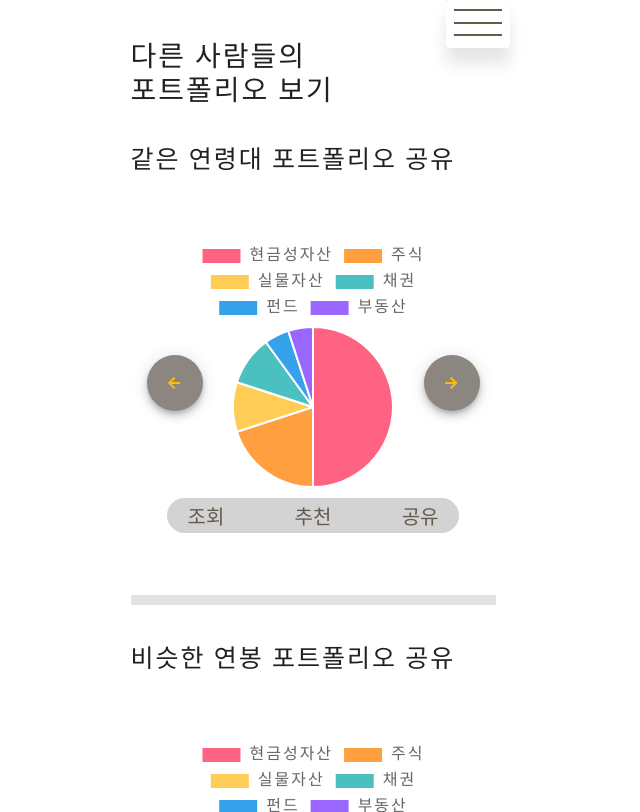
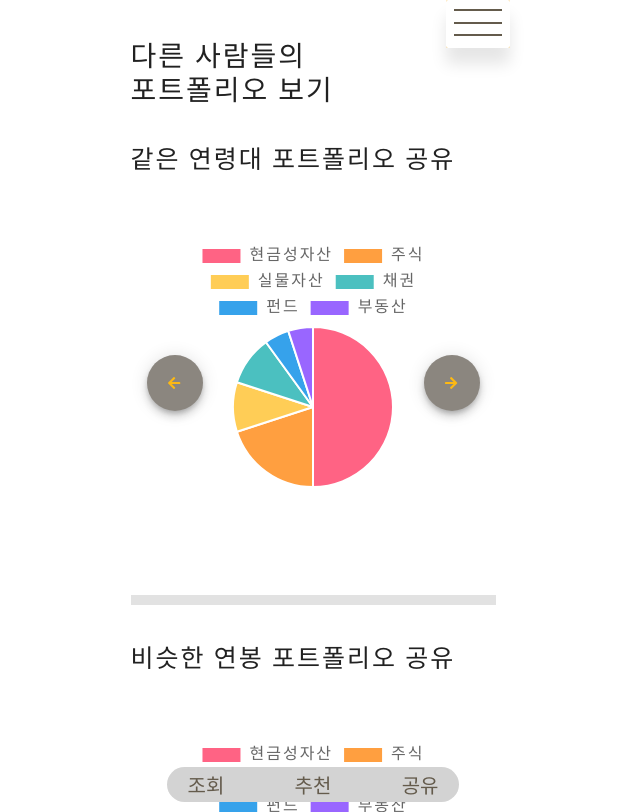
Before and after one commit to KB-37-Paldo/paldo, a Vue app: page /portfolio/share in a window 1280 px wide. Shown: the whole page, without its empty margins (332-972 px from the left). Built offline with nearby package versions, Linux system fonts and the light colour scheme; a web font is replaced by a local one; what vue-sweetalert2 would draw is missing.

Commit message:
[MOD] fix frontend css

```diff
--- a/src/components/budget/SpendingChart.vue
+++ b/src/components/budget/SpendingChart.vue
@@ -123,7 +123,7 @@ export default {
                     tooltipItem.index
                   ] || 0;
                 if (label) {
-                  label += ": " + labelData + "%";
+                  label += ": " + labelData.toFixed(1) + "%";
                 }
                 // label += Math.round(tooltipItem.yLabel * 100) / 100;
                 return label;
--- a/src/css/index.css
+++ b/src/css/index.css
@@ -741,7 +741,6 @@ html {
   -webkit-box-align: center;
       -ms-flex-align: center;
           align-items: center;
-  height: 70vh;
   width: 100%;
 }
 
@@ -781,7 +780,6 @@ html {
   left: 0;
   right: 0;
   bottom: 10px;
-  height: 38vh;
   display: -webkit-box;
   display: -ms-flexbox;
   display: flex;
--- a/src/sass/components/_budget.scss
+++ b/src/sass/components/_budget.scss
@@ -217,7 +217,7 @@
     align-content: space-around;
     justify-content: space-around;
     align-items: center;
-    height: 70vh;
+    // height: 70vh;
     width: 100%;
 
     &__div {
--- a/src/sass/components/_portfolio.scss
+++ b/src/sass/components/_portfolio.scss
@@ -5,7 +5,7 @@
     left: 0;
     right: 0;
     bottom: 10px;
-    height: 38vh;
+    // height: 38vh;
     display: flex;
     align-content: space-around;
     justify-content: space-around;
--- a/src/views/budget/AnalysisPage.vue
+++ b/src/views/budget/AnalysisPage.vue
@@ -5,7 +5,8 @@
         <i class="fas fa-arrow-left"></i>
       </span>
     </div>
-    <div class="mt__ten">
+    <div >
+      <!-- class="mt__ten" -->
       <AnalysisTopSection
         :month="this.$route.params.month"
         :categoryList="this.$route.params.categoryList"
```
Also changed, not shown: 1 other file (tests, documents, lock files or other folders).
